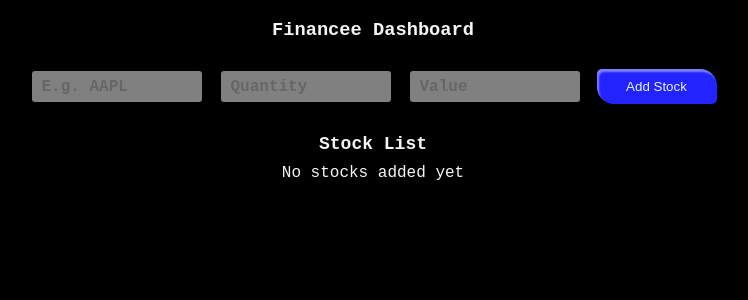
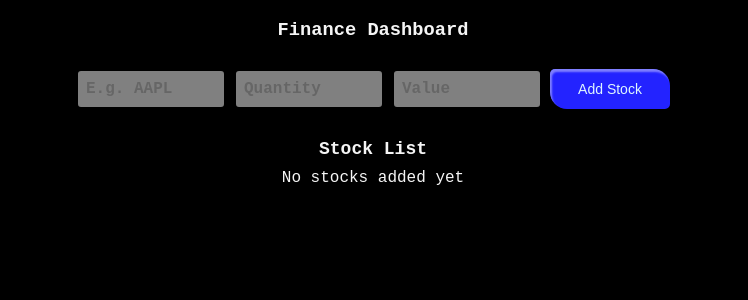
Before and after one commit to absolute-cloud/NgChinSheng-Capstone, a React (Vite) app in the folder my-react-app/: page / in a window 1280 px wide. Shown: the top 300 px of the page, without its empty margins (267-1015 px from the left). Built offline with nearby package versions, Linux system fonts and the light colour scheme.

Commit message:
modified dropdown in stock code input

```diff
--- a/my-react-app/src/FinanceDashboard.css
+++ b/my-react-app/src/FinanceDashboard.css
@@ -6,12 +6,14 @@
   --stock-row-font: inherit;
   --stock-row-text-color: black;
 }
+
 body, #root {
   background-color: var(--main-bg-color);
   color: var(--main-text-color);
   min-height: 100vh;
   margin: 0;
 }
+
 main{
   display:flex;
   flex-direction:column;
@@ -19,10 +21,39 @@ main{
   text-align: center;
 }
 
+/* New dropdown styles added */
+.suggestions_dropdown {
+  position: absolute;
+  top: 40px; /* same as input height */
+  left: 0;
+  background: gray;
+  border: 1px solid #ccc;
+  list-style: none;
+  margin: 0;
+  padding: 0;
+  width: 200px; /* match ticker input width */
+  max-height: 200px;
+  overflow-y: auto;
+  z-index: 10;
+}
+
+.suggestions_dropdown li {
+  padding: 8px;
+  cursor: pointer;
+}
+
+.suggestions_dropdown li:hover {
+  background: #f0f0f0;
+}
+
 .stock_row{
+  /* position: relative;  <-- added to anchor dropdown absolutely */
+  position: relative; /* anchor dropdown to the form row */
   display:flex;
-  align-items:stretch;
-  gap:15px;
+  /* align-items:stretch; <-- deleted, replaced with center */
+  align-items:center; /* corrected: aligns inputs/buttons consistently */
+  /* gap:15px; <-- deleted, replaced with 8px */
+  gap:8px; /* corrected: tighter spacing */
   justify-content: center;
   width: fit-content;
   margin: 0 auto;
@@ -32,19 +63,23 @@ main{
 .stock_qty,
 .stock_value {
   font-family: 'Courier New', Courier, monospace !important;
-  padding: 5px 10px;
+  /* padding: 5px 10px; <-- deleted, replaced with 8px */
+  padding:8px; /* corrected: consistent padding with button */
   border: 2px solid black;
   background-color: var(--stock-row-bg-color);
   color: var(--stock-row-text-color);
   border-radius: 5px;
   width: 150px;
   text-align: left;
-  box-sizing: content-box;
+  /* box-sizing: content-box; <-- deleted, replaced with border-box */
+  box-sizing: border-box; /* corrected: ensures width includes padding/border */
   font-size:medium;
+  height:40px; /* added: consistent input height */
 }
 
 .add_stock{
-  padding:10px 15px;
+  /* padding:10px 15px; <-- deleted, replaced with 8px */
+  padding:8px; /* corrected: consistent padding with inputs */
   border-radius:5px 17px;
   color:rgb(223,246,255);
   background-color:rgb(35,35,255);
@@ -55,19 +90,22 @@ main{
   box-shadow:2px 3px 2px rgba(0,0,0,0.6), inset 2px 3px 2px rgba(188,188,255,0.6);
   width:120px;
   flex:0 0 auto;
+  height:40px; /* added: consistent button height */
+  font-size:14px; /* added: consistent font size */
 }
 
 input::placeholder {
     color: #666666;
     font-weight: bold;
 }
+
 input:hover {
     outline: 2px solid rgba(95, 43, 226, 0.8); /* adds a visible border when hovered */
 }
 
 input,
 textarea {
-    cursor: default;
+    cursor: default
 }
 
 .add_stock:hover{cursor:pointer}
--- a/my-react-app/src/FinanceDashboard.jsx
+++ b/my-react-app/src/FinanceDashboard.jsx
@@ -1,4 +1,4 @@
-import React, { useState } from "react";
+import React, { useState, useRef } from "react";
 import "./FinanceDashboard.css";
 
 export default function FinanceDashboard() {
@@ -7,11 +7,35 @@ export default function FinanceDashboard() {
   const [name, setName] = useState("");
   const [qty, setQty] = useState("");
   const [value, setValue] = useState("");
+  const [suggestions, setSuggestions] = useState([]);
+
+  const debounceTimer = useRef(null);
+
+  // Fetch ticker suggestions via AllOrigins proxy
+  async function fetchSuggestions(query) {
+    if (!query) {
+      setSuggestions([]);
+      return;
+    }
+    try {
+      const response = await fetch(
+        `https://api.allorigins.win/get?url=${encodeURIComponent(
+          "https://query1.finance.yahoo.com/v1/finance/search?q=" + query,
+        )}`,
+      );
+      const data = await response.json();
+      const parsed = JSON.parse(data.contents); // AllOrigins wraps the response
+      console.log("Yahoo via AllOrigins:", parsed);
+      setSuggestions(parsed.quotes || []);
+    } catch (err) {
+      console.error("Error fetching suggestions:", err);
+      setSuggestions([]);
+    }
+  }
 
   function handleSubmit(e) {
     e.preventDefault();
 
-    // Error handling for empty inputs
     if (!name || !qty || !value) {
       setStatus("Please fill in all fields before submitting!");
       return;
@@ -27,15 +51,15 @@ export default function FinanceDashboard() {
     setStocks((prev) => [...prev, newStock]);
     setStatus(`Added ${name} — ${qty} shares @ ${Number(value).toFixed(2)}`);
 
-    // clear inputs after submission
     setName("");
     setQty("");
     setValue("");
+    setSuggestions([]);
   }
 
   return (
     <main>
-      <h3 className="dashboard_title">Financee Dashboard</h3>
+      <h3 className="dashboard_title">Finance Dashboard</h3>
 
       <form className="stock_row" onSubmit={handleSubmit}>
         <input
@@ -43,14 +67,58 @@ export default function FinanceDashboard() {
           className="stock_name"
           placeholder="E.g. AAPL"
           value={name}
-          onChange={(e) => setName(e.target.value)}
+          onChange={(e) => {
+            const val = e.target.value.toUpperCase();
+            setName(val);
+
+            // Debounce API call
+            if (debounceTimer.current) {
+              clearTimeout(debounceTimer.current);
+            }
+            debounceTimer.current = setTimeout(() => {
+              fetchSuggestions(val);
+            }, 300);
+          }}
+          onBlur={(e) => {
+            const ticker = e.target.value.toUpperCase();
+            if (ticker) {
+              const valid = suggestions.some(
+                (s) => s.symbol.toUpperCase() === ticker,
+              );
+              setStatus(
+                valid
+                  ? "Ticker symbol is valid."
+                  : "Invalid ticker symbol. Please check the code.",
+              );
+            }
+          }}
         />
+
+        {suggestions.length > 0 && (
+          <ul className="suggestions_dropdown">
+            {suggestions.map((s) => (
+              <li
+                key={s.symbol}
+                onClick={() => {
+                  setName(s.symbol);
+                  setSuggestions([]);
+                  setStatus(
+                    `Selected ${s.symbol} - ${s.shortname || s.longname}`,
+                  );
+                }}
+              >
+                {s.symbol} — {s.shortname || s.longname}
+              </li>
+            ))}
+          </ul>
+        )}
+
         <input
           type="number"
           className="stock_qty"
           placeholder="Quantity"
-          min="1" // enforce at least 1 share
-          step="1" // restrict to integers only
+          min="1"
+          step="1"
           value={qty}
           onChange={(e) => setQty(e.target.value)}
         />
@@ -60,7 +128,6 @@ export default function FinanceDashboard() {
           placeholder="Value"
           value={value}
           onChange={(e) => {
-            // restrict to numbers and one decimal point
             let v = e.target.value.replace(/[^0-9.]/g, "");
             const parts = v.split(".");
             if (parts.length > 2) {
@@ -69,7 +136,6 @@ export default function FinanceDashboard() {
             setValue(v);
           }}
           onBlur={() => {
-            // format to 2 decimal places when leaving the field
             if (value) {
               setValue(parseFloat(value).toFixed(2));
             }
```
